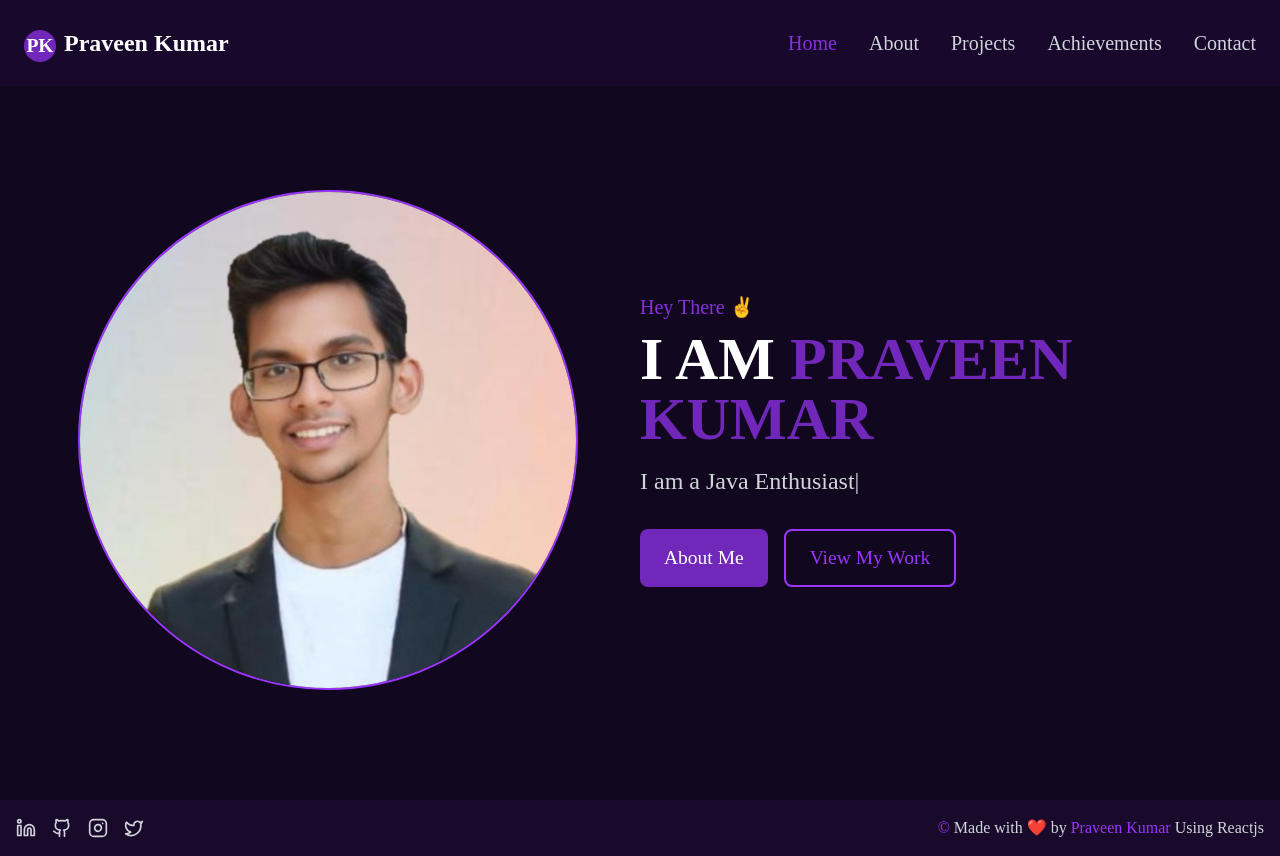
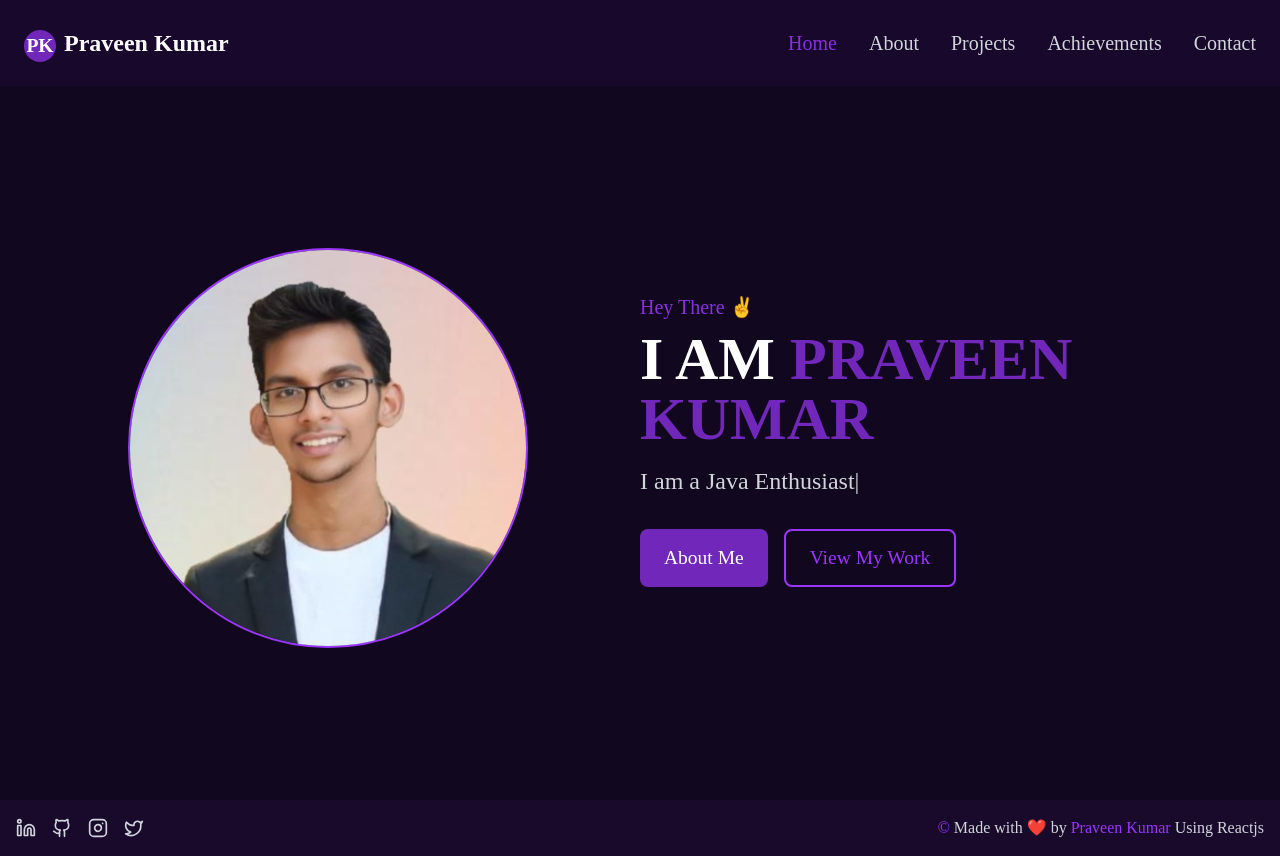
Before and after one commit to avpkn25/PORTFOLIO, a React (Vite) app: page / in a window 1280 px wide. Built offline with nearby package versions, Linux system fonts and the light colour scheme; a web font is replaced by a local one.

Commit message:
updated main image

```diff
--- a/src/pages/Home.jsx
+++ b/src/pages/Home.jsx
@@ -19,7 +19,7 @@ const Home = () => {
           <motion.div
             initial={{ scale: 0.8 }}
             animate={{ scale: 1 }}
-            className="rounded-full border-2 border-[#9a35ff] w-[500px] h-[500px] mx-auto overflow-hidden"
+            className="rounded-full border-2 border-[#9a35ff] w-[400px] h-[400px] mt-4 mx-auto overflow-hidden"
           >
             <img
               src='/images/main.jpg'
```
